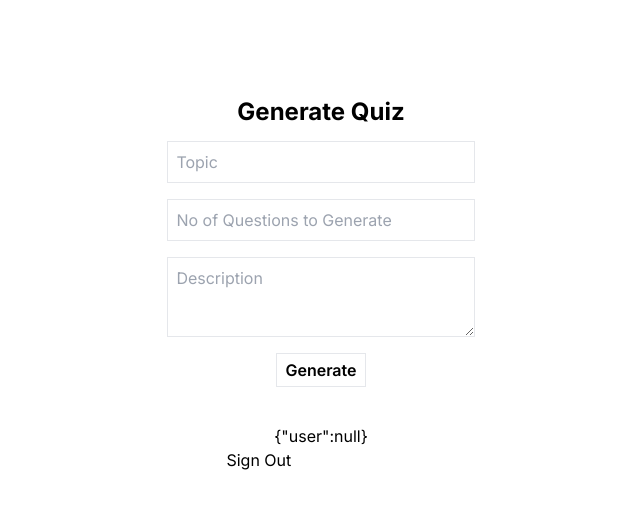
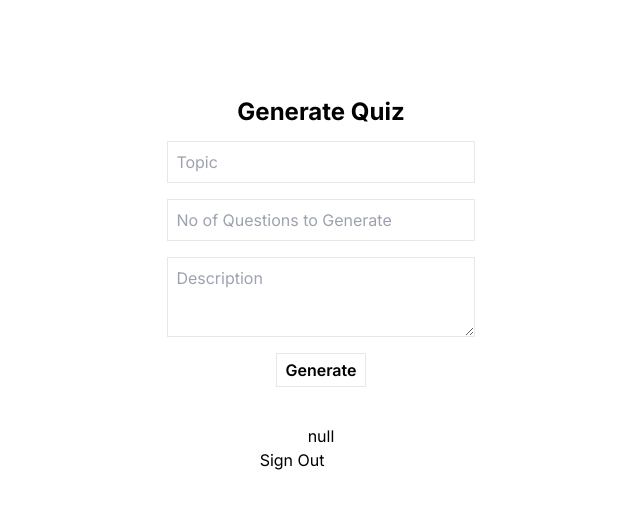
Before and after one commit to Logan1x/iQuiz, a Next.js app: page /generate-quiz in a window 1280 px wide. Shown: the top 508 px of the page, without its empty margins (319-959 px from the left). Built offline with nearby package versions, Linux system fonts and the light colour scheme; no server answers.

Commit message:
feat: user stored in a G-context

```diff
--- a/app/generate-quiz/page.tsx
+++ b/app/generate-quiz/page.tsx
@@ -1,30 +1,22 @@
 "use client";
+import axios from "axios";
+import React, { useState } from "react";
+import { useRouter } from "next/navigation";
+import { useGetUser } from "@/contexts/user";
 import { supabase } from "@/config/supabaseConfig";
-import axios from "axios";
-import { useRouter } from "next/navigation";
-import React, { useEffect, useState } from "react";
 
 const GenerateQuiz = () => {
   const [loading, setLoading] = useState(false);
   const [generatedQuiz, setGeneratedQuiz] = useState(null);
-  const [user, setUser] = useState({});
   const [formData, setFormData] = useState({
     topic: "",
     description: "",
     noOfQuestionsToGenerate: 0,
   });
 
+  const { user } = useGetUser();
+
   const router = useRouter();
-  useEffect(() => {
-    async function getUserData() {
-      await supabase.auth.getUser().then((user) => {
-        if (user) {
-          setUser(user.data);
-        }
-      });
-    }
-    getUserData();
-  }, []);
 
   const handleSignOut = async () => {
     await supabase.auth.signOut();
@@ -50,7 +42,7 @@ const GenerateQuiz = () => {
         quizTopic: topic,
         quizDescription: description,
         noOfQuestionsToGenerate: noOfQuestionsToGenerate,
-        uid: user?.user.id,
+        uid: user?.id,
       });
 
       setGeneratedQuiz(res.data);
--- a/app/layout.tsx
+++ b/app/layout.tsx
@@ -1,6 +1,7 @@
+import "./globals.css";
 import type { Metadata } from "next";
 import { Inter } from "next/font/google";
-import "./globals.css";
+import { UserProvider } from "@/contexts/user";
 
 const inter = Inter({ subsets: ["latin"] });
 
@@ -16,7 +17,9 @@ export default function RootLayout({
 }>) {
   return (
     <html lang="en">
-      <body className={inter.className}>{children}</body>
+      <body className={inter.className}>
+        <UserProvider>{children}</UserProvider>
+      </body>
     </html>
   );
 }
--- /dev/null
+++ b/contexts/user/index.tsx
@@ -0,0 +1,48 @@
+"use client";
+import { User } from "@/types/user";
+import { supabase } from "@/config/supabaseConfig";
+import { UserContextType, UserProviderProps } from "./types";
+import React, { createContext, useContext, useEffect, useState } from "react";
+
+const UserContext = createContext<UserContextType | undefined>(undefined);
+
+export const useGetUser = () => {
+  const context = useContext(UserContext);
+  if (!context) {
+    throw new Error("useUser must be used within a UserProvider");
+  }
+  return context;
+};
+
+export const UserProvider: React.FC<UserProviderProps> = ({ children }) => {
+  const [user, setUser] = useState<User | null>(null);
+
+  useEffect(() => {
+    (async () => {
+      try {
+        const { data, error } = await supabase.auth.getUser();
+
+        if (error) {
+          throw error;
+        }
+
+        if (data) {
+          const {
+            id,
+            created_at,
+            user_metadata: { user_name: username, name, email, avatar_url },
+          } = data.user;
+          setUser({ id, email, username, created_at, avatar_url, name });
+        }
+      } catch (error: any) {
+        console.error("Error fetching user:", error.message);
+      }
+    })();
+  }, []);
+
+  const contextValue: UserContextType = { user };
+
+  return (
+    <UserContext.Provider value={contextValue}>{children}</UserContext.Provider>
+  );
+};
```
Also changed, not shown: contexts/user/types/index.d.ts (added, +10 -0 lines), types/user/index.d.ts (added, +8 -0 lines).
